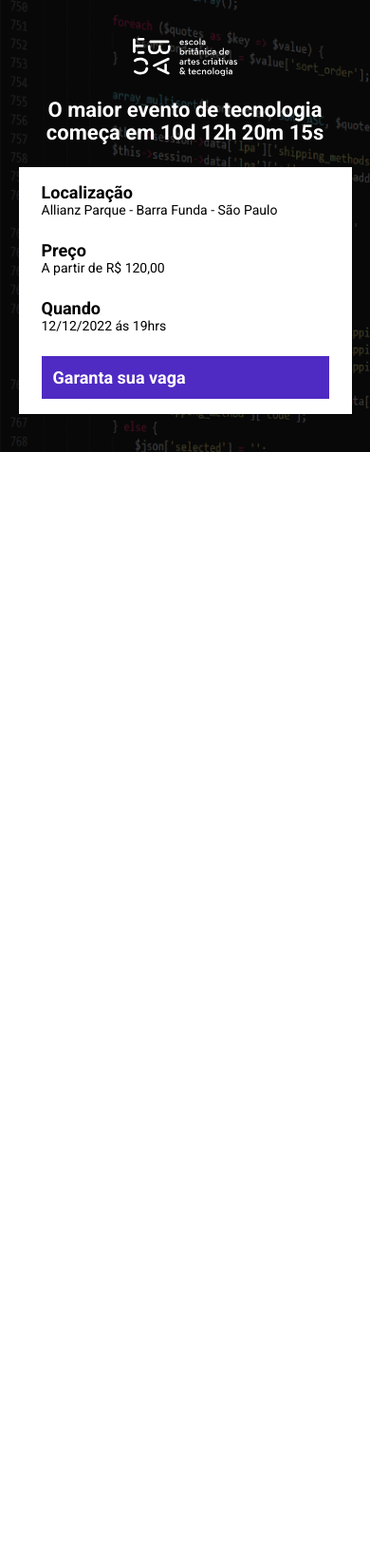
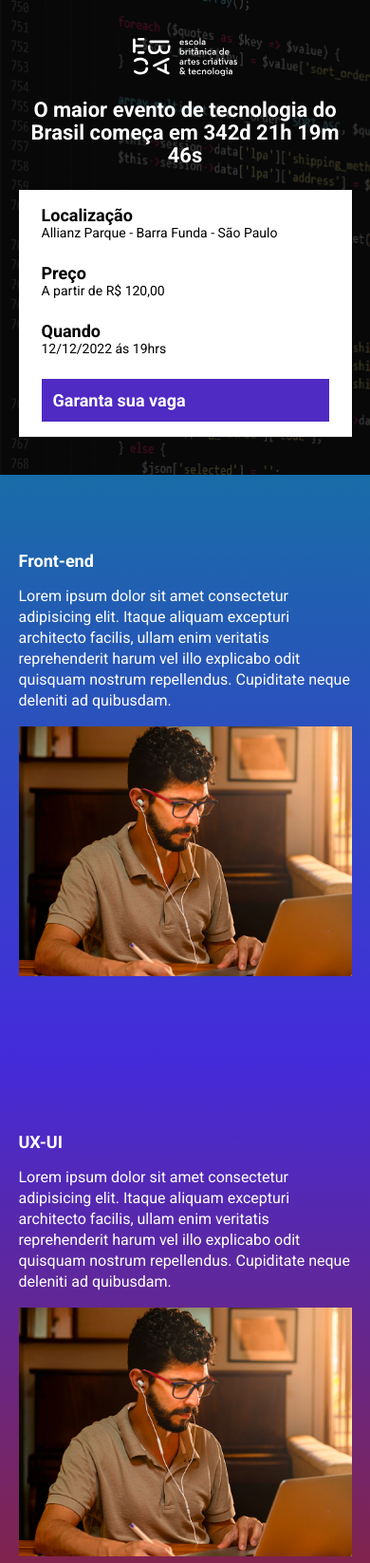
Before and after one commit to StrawberryCapybara/ebac_tech_talks, a website built with Parcel: page src/index.html in a window 390 px wide. Shown: the top 1646 px of the page at 95% size. Before the commit the page ends 844 px from the top, so only its background shows below. Built offline with nearby package versions, Linux system fonts and the light colour scheme.

Commit message:
criando a contagem regressiva

```diff
--- a/package.json
+++ b/package.json
@@ -1,9 +1,9 @@
 {
   "name": "vs-code",
   "version": "1.0.0",
-  "main": "index.js",
   "scripts": {
     "dev": "parcel  src/index.html  src/styles/main.scss  src/scripts/main.js",
+    "build": "parcel build src/index.html",
     "test": "echo \"Error: no test specified\" && exit 1"
   },
   "keywords": [],
@@ -13,6 +13,7 @@
   "devDependencies": {
     "@parcel/transformer-sass": "^2.13.3",
     "parcel": "^2.13.3",
-    "sharp": "^0.33.5"
+    "sharp": "^0.33.5",
+    "svgo": "^3.3.2"
   }
 }
--- a/src/index.html
+++ b/src/index.html
@@ -8,12 +8,13 @@
     <link rel="preconnect" href="https://fonts.gstatic.com" crossorigin>
     <link href="https://fonts.googleapis.com/css2?family=Roboto:ital,wght@0,400;0,700;1,900&display=swap" rel="stylesheet">
     <link rel="stylesheet" href="styles/main.scss">
+    <link rel="stylesheet" href="https://unpkg.com/aos@next/dist/aos.css" />
 </head>
 <body>
     <header class="hero">
         <div class="container">
             <img class="hero__logo" src="./images/ebac_logo.svg" alt="EBAC">
-            <p class="hero__text">O maior evento de tecnologia começa em 10d 12h 20m 15s</p>
+            <p class="hero__text">O maior evento de tecnologia do Brasil começa em <span id="contador"></span></p>
             <div class="infos-bar">
                 <ul class="infos-bar__infos">
                     <li class="infos-bar__infos__item">
@@ -33,9 +34,44 @@
             </div>
         </div>
     </header>
+    <section class="event event--frontend">
+        <div class="container" data-aos="fade-right">
+            <div class="evemt__details">
+                <h2 class="event__details__title">Front-end</h2>
+                <p class="event__details__description">Lorem ipsum dolor sit amet consectetur adipisicing elit. Itaque aliquam excepturi architecto facilis, ullam enim veritatis reprehenderit harum vel illo explicabo odit quisquam nostrum repellendus. Cupiditate neque deleniti ad quibusdam.</p>
+            </div>
+            <img class="event__image" src="./images/frontend.png" alt="Front-end">
+        </div>
+    </section>
+    <section class="event event--ui-ux event--image-left">
+        <div class="container" data-aos="fade-left">
+            <div class="evemt__details">
+                <h2 class="event__details__title">UX-UI</h2>
+                <p class="event__details__description">Lorem ipsum dolor sit amet consectetur adipisicing elit. Itaque aliquam excepturi architecto facilis, ullam enim veritatis reprehenderit harum vel illo explicabo odit quisquam nostrum repellendus. Cupiditate neque deleniti ad quibusdam.</p>
+            </div>
+            <img class="event__image" src="./images/frontend.png" alt="Front-end">
+        </div>
+    </section>
+    <section class="event event--data-sciense">
+        <div class="container" data-aos="fade-right">
+            <div class="evemt__details">
+                <h2 class="event__details__title">Data-Sciense</h2>
+                <p class="event__details__description">Lorem ipsum dolor sit amet consectetur adipisicing elit. Itaque aliquam excepturi architecto facilis, ullam enim veritatis reprehenderit harum vel illo explicabo odit quisquam nostrum repellendus. Cupiditate neque deleniti ad quibusdam.</p>
+            </div>
+            <img class="event__image" src="./images/frontend.png" alt="Front-end">
+        </div>
+    </section>
+    <section class="event event--backend event--image-left">
+        <div class="container" data-aos="fade-left">
+            <div class="evemt__details">
+                <h2 class="event__details__title">Back-end</h2>
+                <p class="event__details__description">Lorem ipsum dolor sit amet consectetur adipisicing elit. Itaque aliquam excepturi architecto facilis, ullam enim veritatis reprehenderit harum vel illo explicabo odit quisquam nostrum repellendus. Cupiditate neque deleniti ad quibusdam.</p>
+            </div>
+            <img class="event__image" src="./images/frontend.png" alt="Front-end">
+        </div>
+    </section>
 
-
-
+    <script src="https://unpkg.com/aos@next/dist/aos.js"></script>
     <script src="scripts/main.js"></script>
 </body>
 </html>
--- a/src/scripts/main.js
+++ b/src/scripts/main.js
@@ -0,0 +1,28 @@
+    AOS.init();
+
+    const dataDoEvento = new Date("Dec 12, 2025 19:00:00");
+    const timeStampDoEvento = dataDoEvento.getTime();
+
+    const contaAsHoras = setInterval(function () {
+        const agora = new Date();
+        const timeStampAtual = agora.getTime();
+
+        const distanciaAteOEvento = timeStampDoEvento - timeStampAtual;
+
+        const diaEmMs = 1000 * 60 * 60 * 24;
+        const horaEmMs = 1000 * 60 * 60;
+        const minutoEmMs = 1000 * 60;
+
+        const diasAteOEvento = Math.floor(distanciaAteOEvento / diaEmMs);
+        const horasAteOEvento = Math.floor((distanciaAteOEvento % diaEmMs) / horaEmMs);
+        const minutosAteOEvento = Math.floor((distanciaAteOEvento % horaEmMs) / minutoEmMs);
+        const segundosAteOEvento = Math.floor((distanciaAteOEvento % minutoEmMs) / 1000);
+
+        document.getElementById('contador').innerHTML = `${diasAteOEvento}d ${horasAteOEvento}h ${minutosAteOEvento}m ${segundosAteOEvento}s`;
+
+        if (distanciaAteOEvento < 0) {
+            clearInterval(contaAsHoras);
+            document.getElementById('contador').innerHTML = 'Evento expirado'
+        }
+
+    }, 1000);
--- /dev/null
+++ b/src/styles/_event.scss
@@ -0,0 +1,64 @@
+@use 'variables';
+
+.event {
+    padding: 80px 0;
+
+    &--frontend {
+        background-image: linear-gradient(variables.$blue1, variables.$blue2);
+    }
+
+    &--ui-ux {
+        background-image: linear-gradient(variables.$blue2, variables.$pink);
+    }
+
+    &--data-sciense {
+        background-image: linear-gradient(variables.$pink, variables.$yellow);
+    }
+
+    &--backend {
+        background-image: linear-gradient(variables.$yellow, variables.$pink);
+    }
+
+    &--image-left {
+        .container {
+            flex-direction: row-reverse;
+        }
+    }
+
+    &__image {
+        max-width: 360px;
+    }
+
+    .container {
+        display: flex;
+        gap: 40px;
+
+        .event__details {
+
+            &__title {
+                font-size: 18px;
+                font-weight: bold;
+                margin-bottom: 16px;
+            }
+
+            &__description {
+                line-height: 22px;
+            }
+        }
+    }
+
+    @media (max-width: 640px) {
+        &__image {
+            width: 100%;
+        }
+
+        .container {
+            display: block;
+        }
+
+        .evemt__details {
+            margin-right: 0;
+            margin-bottom: 16px;
+        }
+    }
+}
--- a/src/styles/_hero.scss
+++ b/src/styles/_hero.scss
@@ -1,3 +1,5 @@
+@use 'variables';
+
 .hero {
     padding-top: 64px;
     padding-bottom: 100px;
@@ -16,7 +18,7 @@
         left: 0;
         width: 100%;
         height: 100%;
-        background-color: #000;
+        background-color: variables.$secondaryTextoColor;
         content: '';
         opacity: 0.7;
     }
--- /dev/null
+++ b/src/styles/_variables.scss
@@ -0,0 +1,8 @@
+$textColor: #fff;
+$secondaryTextoColor: #000;
+
+$blue1: #186ca7;
+$blue2: #442bdb;
+$pink: #892238;
+$yellow: #9c791d;
+$purple: #4f2aC3;
--- a/src/styles/components/_buttons.scss
+++ b/src/styles/components/_buttons.scss
@@ -1,3 +1,5 @@
+@use '../variables';
+
 .button {
     padding: 12px;
     font-size: 18px;
@@ -7,8 +9,8 @@
     white-space: nowrap;
 
     &--primary {
-        color: #fff;
-        background-color: #4f2aC3;
+        color: variables.$textColor;
+        background-color: variables.$purple;
     }
 
     @media (max-width: 640px) {
--- a/src/styles/components/_infos_bar.scss
+++ b/src/styles/components/_infos_bar.scss
@@ -1,6 +1,8 @@
+@use '../variables';
+
 .infos-bar {
     padding: 16px 24px;
-    background-color: #fff;
+    background-color: variables.$textColor;
     display: flex;
     justify-content: space-between;
 
@@ -10,12 +12,12 @@
 
         &__item {
             font-size: 14px;
-            color: #000;
+            color: variables.$secondaryTextoColor;
 
             b {
                 font-size: 18px;
                 display: block;
-                color: #000;
+                color: variables.$secondaryTextoColor;
             }
         }
     }
--- a/src/styles/main.scss
+++ b/src/styles/main.scss
@@ -1,14 +1,15 @@
 @use 'hero';
 @use 'components/infos_bar';
 @use 'components/buttons';
-
+@use 'event';
+@use 'variables';
 
 * {
     margin: 0;
     padding: 0;
     box-sizing: border-box;
     font-family: Roboto, sans-serif;
-    color: #fff;
+    color: variables.$textColor;
     list-style: none;
 }
 
```
Also changed, not shown: 1 other file.
